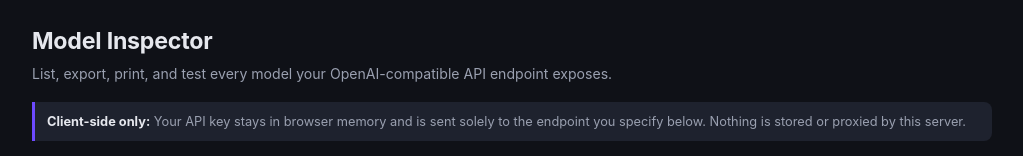
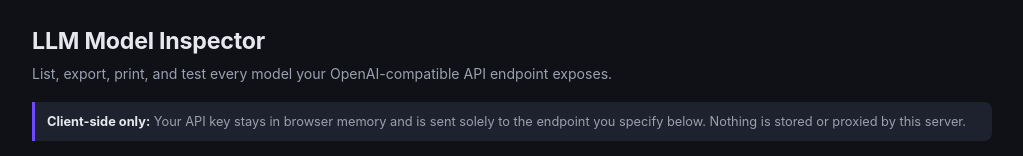
Before and after one commit to active-chevy2/list-models-from-openai-compatible-api, a plain HTML site: page public/index.html in a window 1280 px wide. Shown: the top 156 px of the page, without its empty margins (128-1151 px from the left). Drawn offline with Linux system fonts and the light colour scheme.

Commit message:
Update title and header to 'LLM Model Inspector'

```diff
--- a/public/index.html
+++ b/public/index.html
@@ -4,7 +4,7 @@
   <meta charset="UTF-8">
   <meta name="viewport" content="width=device-width, initial-scale=1.0">
   <meta name="color-scheme" content="dark">
-  <title>Model Inspector — OpenAI-Compatible API</title>
+  <title>LLM Model Inspector — OpenAI-Compatible API</title>
   <link rel="icon" type="image/svg+xml" href="/favicon.svg?v=2">
   <link rel="stylesheet" href="/styles.css?v=2">
   <script src="/app.js?v=2" defer></script>
@@ -12,7 +12,7 @@
 <body>
   <main class="wrap">
     <header class="header">
-      <h1>Model Inspector</h1>
+      <h1>LLM Model Inspector</h1>
       <p class="sub">List, export, print, and test every model your OpenAI-compatible API endpoint exposes.</p>
     </header>
 
```
